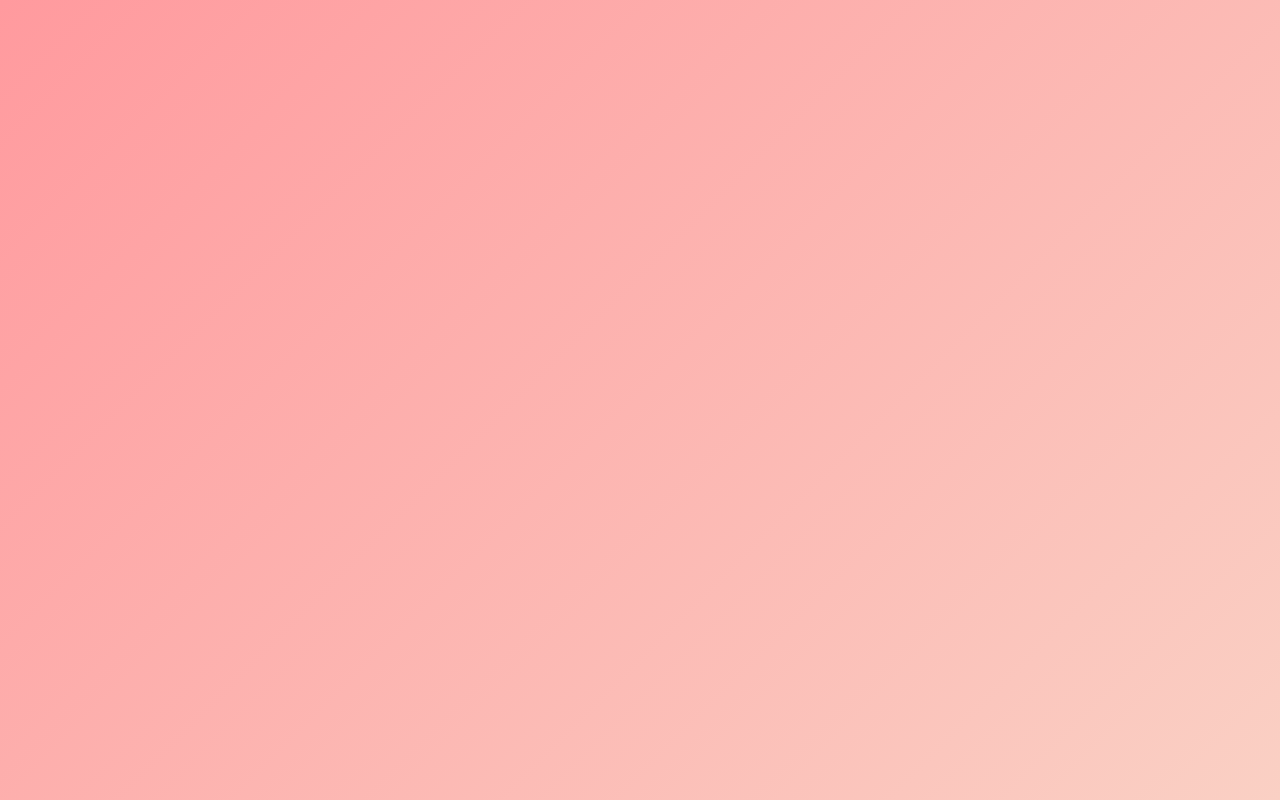
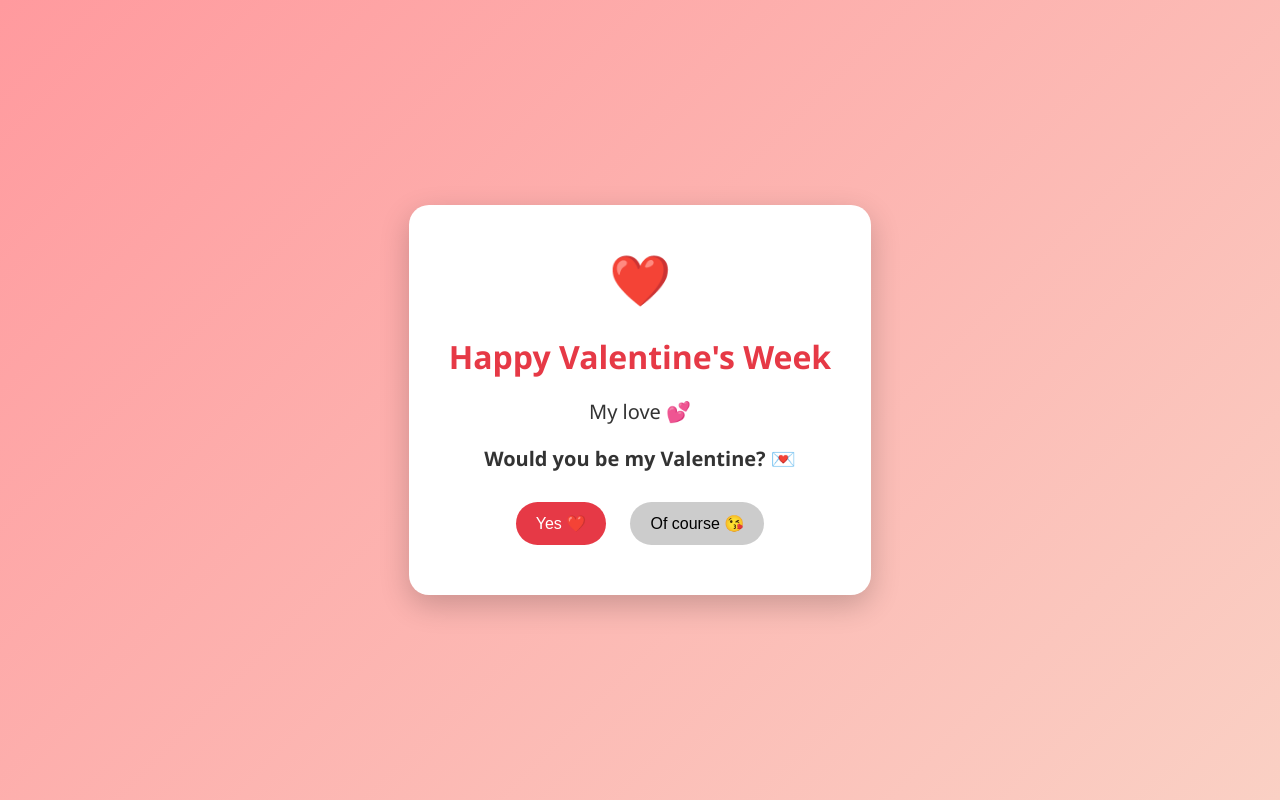
Before and after one commit to Barkha-21/-Valentine_week, a plain HTML site: page index.html in a window 1280 px wide. Drawn offline with Linux system fonts and the light colour scheme.

Commit message:
Update index.html

```diff
--- a/index.html
+++ b/index.html
@@ -19,4 +19,84 @@
       background: white;
       padding: 40px;
       border-radius: 20px;
-      box-shadow: 0 10px 30px rgba(0,
+      box-shadow: 0 10px 30px rgba(0,0,0,0.2);
+      max-width: 420px;
+    }
+
+    h1 {
+      color: #e63946;
+      font-size: 32px;
+      margin-bottom: 10px;
+    }
+
+    p {
+      font-size: 20px;
+      color: #333;
+    }
+
+    .heart {
+      font-size: 50px;
+      animation: beat 1s infinite;
+      margin-bottom: 10px;
+    }
+
+    @keyframes beat {
+      0%, 100% { transform: scale(1); }
+      50% { transform: scale(1.2); }
+    }
+
+    button {
+      padding: 12px 20px;
+      font-size: 16px;
+      border: none;
+      border-radius: 25px;
+      cursor: pointer;
+      margin: 10px;
+    }
+
+    .yes {
+      background-color: #e63946;
+      color: white;
+    }
+
+    .no {
+      background-color: #ccc;
+    }
+
+    #response {
+      margin-top: 20px;
+      font-size: 22px;
+      color: #e63946;
+      display: none;
+    }
+  </style>
+</head>
+<body>
+
+  <div class="card">
+    <div class="heart">❤️</div>
+    <h1>Happy Valentine's Week</h1>
+    <p>My love 💕</p>
+
+    <p><strong>Would you be my Valentine? 💌</strong></p>
+
+    <button class="yes" onclick="sayYes()">Yes ❤️</button>
+    <button class="no" onclick="sayNo()">Of course 😘</button>
+
+    <div id="response">
+      Yayyy!! You just made me the happiest person 💖🥰
+    </div>
+  </div>
+
+  <script>
+    function sayYes() {
+      document.getElementById("response").style.display = "block";
+    }
+
+    function sayNo() {
+      document.getElementById("response").style.display = "block";
+    }
+  </script>
+
+</body>
+</html>
```
